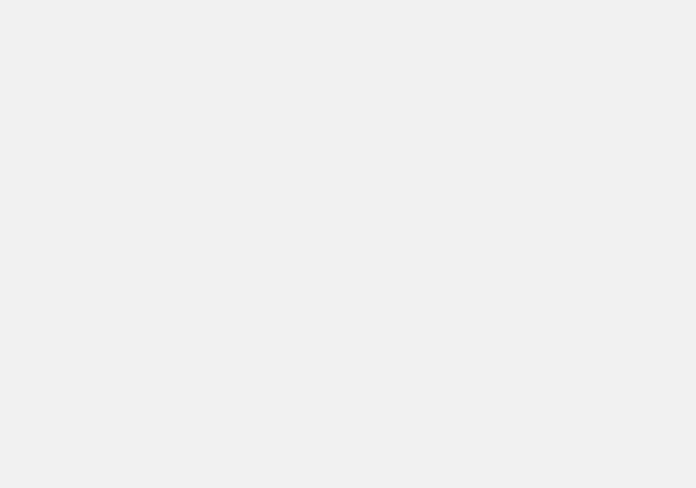
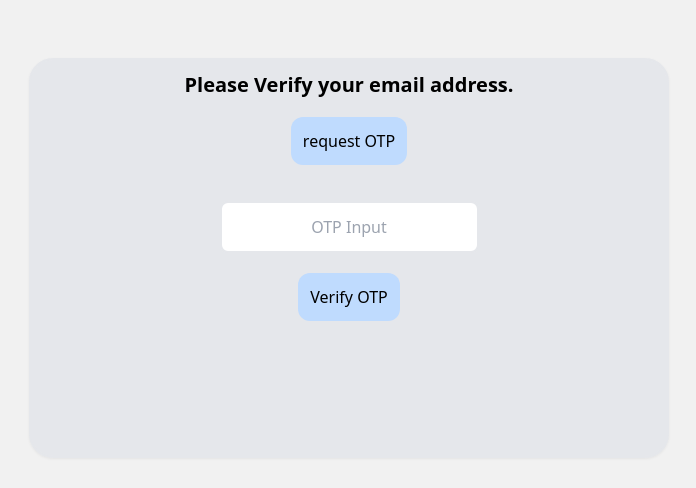
Before and after one commit to AriSu2904/blogs, a React (Vite) app: page /verify-email in a window 1280 px wide. Before the commit this address had no page. Shown: the part 142-630 px from the top of the page, without its empty margins (291-987 px from the left). Built offline with nearby package versions, Linux system fonts and the light colour scheme.

Commit message:
[WIP] add request otm and redeem otp to backend

```diff
--- a/package.json
+++ b/package.json
@@ -13,6 +13,7 @@
     "@apollo/client": "^3.10.6",
     "graphql": "^16.9.0",
     "js-cookie": "^3.0.5",
+    "jwt-decode": "^4.0.0",
     "react": "^18.3.1",
     "react-dom": "^18.3.1",
     "react-router-dom": "^6.23.1"
--- a/src/App.jsx
+++ b/src/App.jsx
@@ -9,8 +9,9 @@ export const App = () => {
     return (
         <BrowserRouter>
             <Routes>
-                <Route path="/" element={<VerifyEmail/>}/>
+                <Route path="/" element={<Login/>}/>
                 <Route path="/register" element={<Register />} />
+                <Route path="verify-email" element={<VerifyEmail /> } />
                 <Route path="/dashboard"
                        element={
                            <ProtectedRoute>
--- a/src/components/Login.jsx
+++ b/src/components/Login.jsx
@@ -1,13 +1,15 @@
 import {useMutation} from "@apollo/client";
 import {LOGIN_USER} from "../graphql/mutations/mutations.js";
-import {setData} from "../storages/localStorage.js";
+import {setData, setEmail} from "../storages/localStorage.js";
 import {useNavigate} from "react-router-dom";
+import {useState} from "react";
 
 export const Login = () => {
     let username;
     let password;
     const [loginUser, {loading, error, reset}] = useMutation(LOGIN_USER);
     const navigate = useNavigate();
+    const [currentEmail, setCurrentEmail] = useState(null);
 
     if(loading) {
         return 'Loading';
@@ -18,13 +20,17 @@ export const Login = () => {
     }
 
     const handleLogin = async (credentials) => {
+        setData('email', credentials.username);
         const userData = await loginUser({ variables: { ...credentials } });
+
         if(userData.data.loginUser.token) {
             setData('username', userData.data.loginUser.username);
             setData('token',  userData.data.loginUser.token);
             navigate('/dashboard');
+        }else {
+            console.log(currentEmail);
+            navigate('/verify-email');
         }
-        alert('Please verify your email!');
     }
 
     return (
--- a/src/components/VerifyEmail.jsx
+++ b/src/components/VerifyEmail.jsx
@@ -1,9 +1,17 @@
 import {useEffect, useState} from "react";
+import {useMutation} from "@apollo/client";
+import {REQUEST_OTP, VERIFY_OTP} from "../graphql/mutations/mutations.js";
+import {getData} from "../storages/localStorage.js";
 
 export const VerifyEmail = () => {
+    let otp;
+
     const [isDisabled, setDisabled] = useState(false);
     const [isRunning, setIsRunning] = useState(false);
     const [timeLeft, setTimeLeft] = useState(30);
+
+    const [requestOTP, { loading, error }] = useMutation(REQUEST_OTP);
+    const [verifyOTP, {load, err,} ] = useMutation(VERIFY_OTP);
 
     useEffect(() => {
         let timerId;
@@ -18,6 +26,20 @@ export const VerifyEmail = () => {
         return () => clearInterval(timerId);
     }, [isRunning, timeLeft]);
 
+    const handleRequestOTP = async () => {
+        const email = getData('email');
+        const response = await requestOTP({ variables: { email }});
+        if(response.status) {
+            alert(response.message);
+        }
+    }
+
+    const handleRedeemOTP = async ({ otp }) => {
+        const email = getData('email');
+        console.log(`otp ${JSON.stringify(otp)}`)
+        await verifyOTP({ variables: { email, otp }});
+    }
+
     return (
         <div className="w-full flex justify-center items-center">
             <div className="h-screen flex flex-col items-center justify-center w-1/2">
@@ -25,9 +47,10 @@ export const VerifyEmail = () => {
                     <h1 className="font-bold text-xl leading-tight">
                         Please Verify your email address.
                     </h1>
-                    <button className={`mt-5 p-3 bg-blue-200 rounded-xl hover:bg-blue-300 active:bg-blue-400 ${isDisabled ? 'cursor-not-allowed hover:bg-blue-200 active:bg-blue-200' : null}`}
+                    <button className={`mt-5 p-3 bg-blue-200 rounded-xl hover:bg-blue-300 active:bg-blue-400 ${isDisabled ? 'cursor-not-allowed bg-gray-600 hover:bg-gray-600 active:bg-gray-600' : null}`}
                             type="submit"
                             onClick={() => {
+                                handleRequestOTP().catch(console.log);
                                 setDisabled(true);
                                 setIsRunning(true);
                             }}
@@ -35,14 +58,16 @@ export const VerifyEmail = () => {
                         request OTP
                     </button>
                     <h1>
-                        {timeLeft > 0 ? `${timeLeft}` : ``}
+                        {timeLeft > 0 && isRunning? `${timeLeft}` : ``}
                     </h1>
                     <div className="mt-8">
-                        <input className="border-2 border-gray-200 rounded-lg p-3 mt-1 text-center" maxLength="6" placeholder="OTP Input"/>
+                        <input className="border-2 border-gray-200 rounded-lg p-3 mt-1 text-center" maxLength="6" placeholder="OTP Input"
+                        ref={node => otp = node}
+                        />
                     </div>
                     <button
                         onClick={() => {
-                            setDisabled(false);
+                            handleRedeemOTP({ otp: otp.value }).catch(console.log);
                         }}
                         className="mt-5 p-3 bg-blue-200 rounded-xl hover:bg-blue-300 active:bg-blue-400">
                         Verify OTP
--- a/src/graphql/mutations/mutations.js
+++ b/src/graphql/mutations/mutations.js
@@ -30,3 +30,21 @@ export const REGISTER_USER = gql`
         }
     }
 `
+
+export const REQUEST_OTP = gql`
+    mutation OtpRequest ($email: String!) {
+        oneTimePassword(email: $email) {
+            status
+            message
+        }
+    }
+`
+
+export const VERIFY_OTP = gql`
+    mutation VerifyOTP ($email: String!, $otp: String!) {
+        verifyOTP (otpInput: { email: $email, otp: $otp }) {
+            status
+            message
+        }
+    }
+`
--- a/src/storages/localStorage.js
+++ b/src/storages/localStorage.js
@@ -1,3 +1,5 @@
+import {jwtDecode} from "jwt-decode";
+
 export const getData = (key) => {
     return localStorage.getItem(key)
 }
@@ -5,3 +7,8 @@ export const getData = (key) => {
 export const setData = (key, value) => {
     localStorage.setItem(key, value);
 }
+
+export const setEmail = (key, value) => {
+    const { email } = jwtDecode(value);
+    localStorage.setItem(key, email);
+}
```
Also changed, not shown: 1 other file (tests, documents, lock files or other folders).
